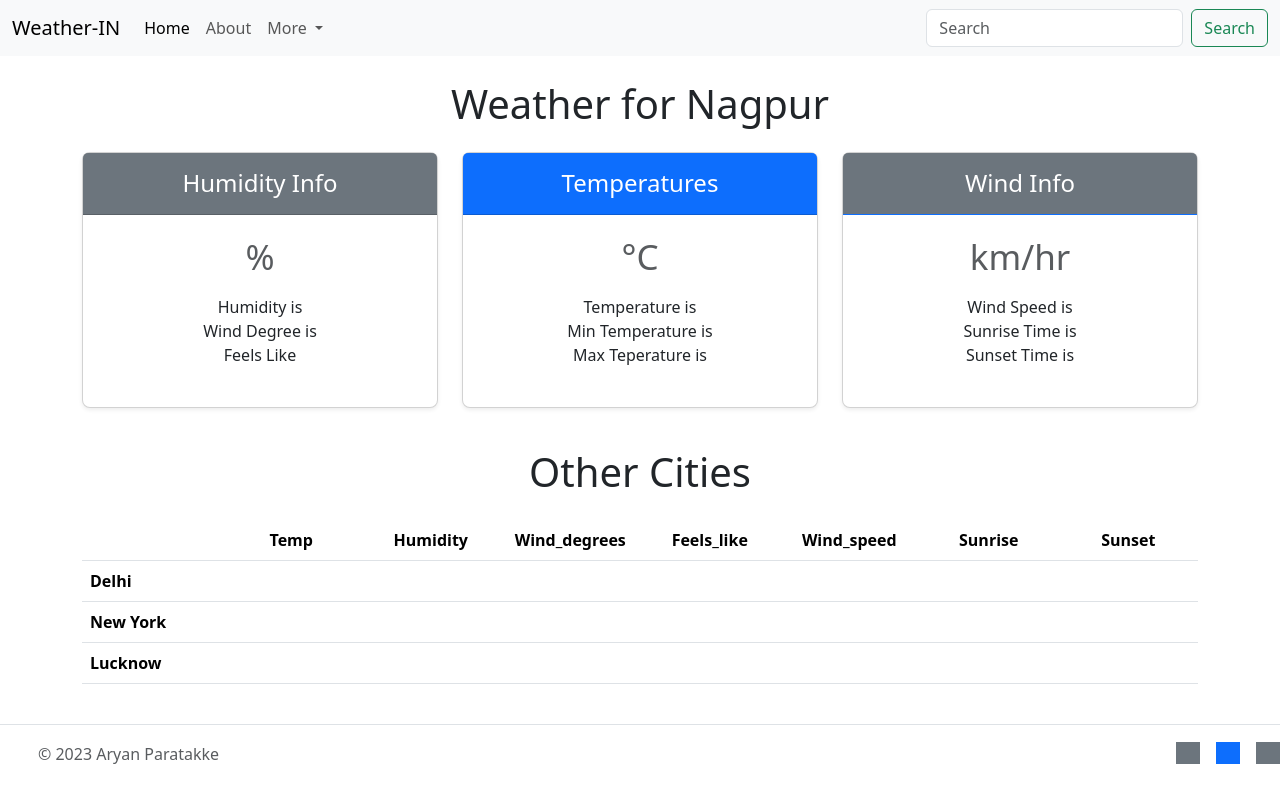
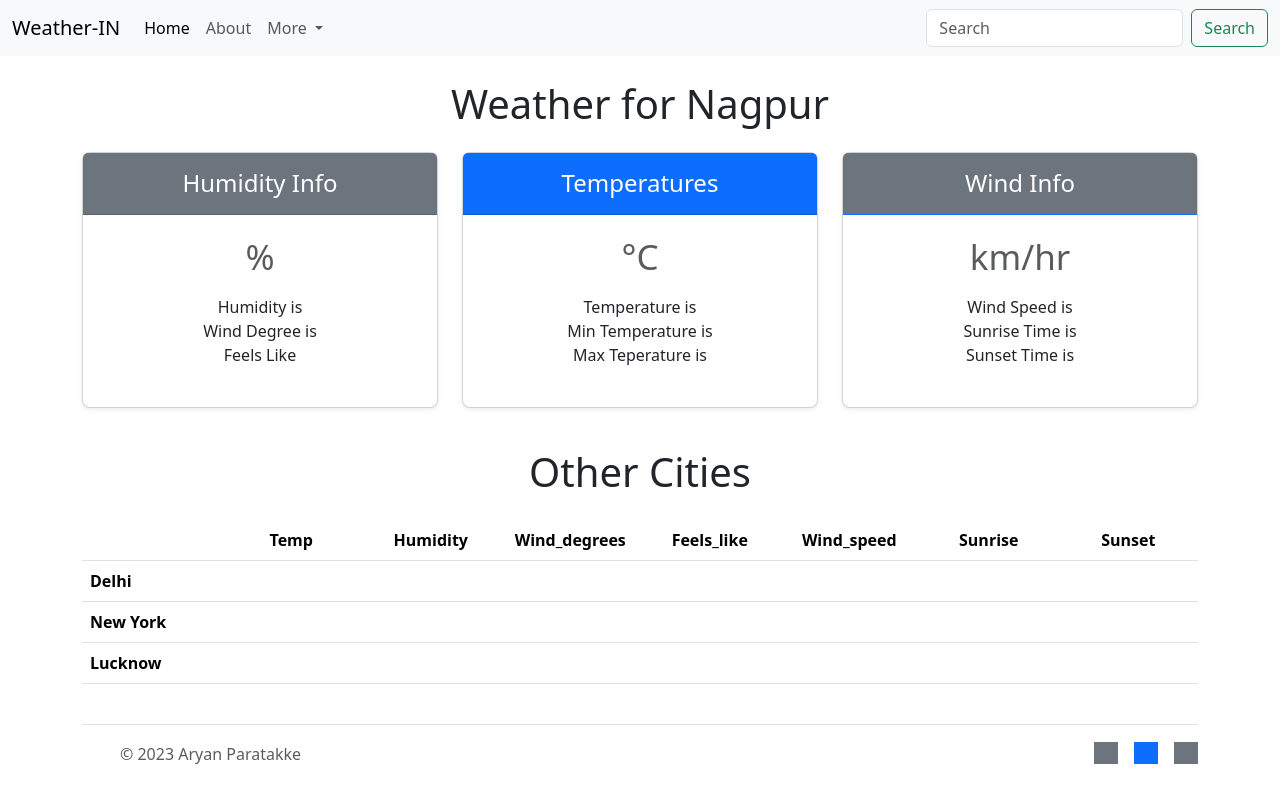
Before and after one commit to Aryan152005/Weather-IN, a plain HTML site: page index.html in a window 1280 px wide. Drawn offline with nearby package versions, Linux system fonts and the light colour scheme; no server answers.

Commit message:
Update index.html

```diff
--- a/index.html
+++ b/index.html
@@ -164,7 +164,7 @@
         </main>
     </div>
 
-    <!-- <div class="container"> -->
+    <div class="container">
         <footer class="d-flex flex-wrap justify-content-between align-items-center py-3 my-4 border-top">
           <div class="col-md-4 d-flex align-items-center">
             <a href="/" class="mb-3 me-2 mb-md-0 text-body-secondary text-decoration-none lh-1">
@@ -179,7 +179,7 @@
             <li class="ms-3"><a class="text-body-secondary text-bg-secondary" href="https://github.com/Aryan152005"><svg class="bi" width="24" height="24"><use xlink:href="#facebook"></use></svg></a></li>
           </ul>
         </footer>
-    <!-- </div> -->
+    </div>
     <script src="https://cdn.jsdelivr.net/npm/bootstrap@5.3.1/dist/js/bootstrap.bundle.min.js"
         integrity="sha384-HwwvtgBNo3bZJJLYd8oVXjrBZt8cqVSpeBNS5n7C8IVInixGAoxmnlMuBnhbgrkm"
         crossorigin="anonymous"></script>
```
